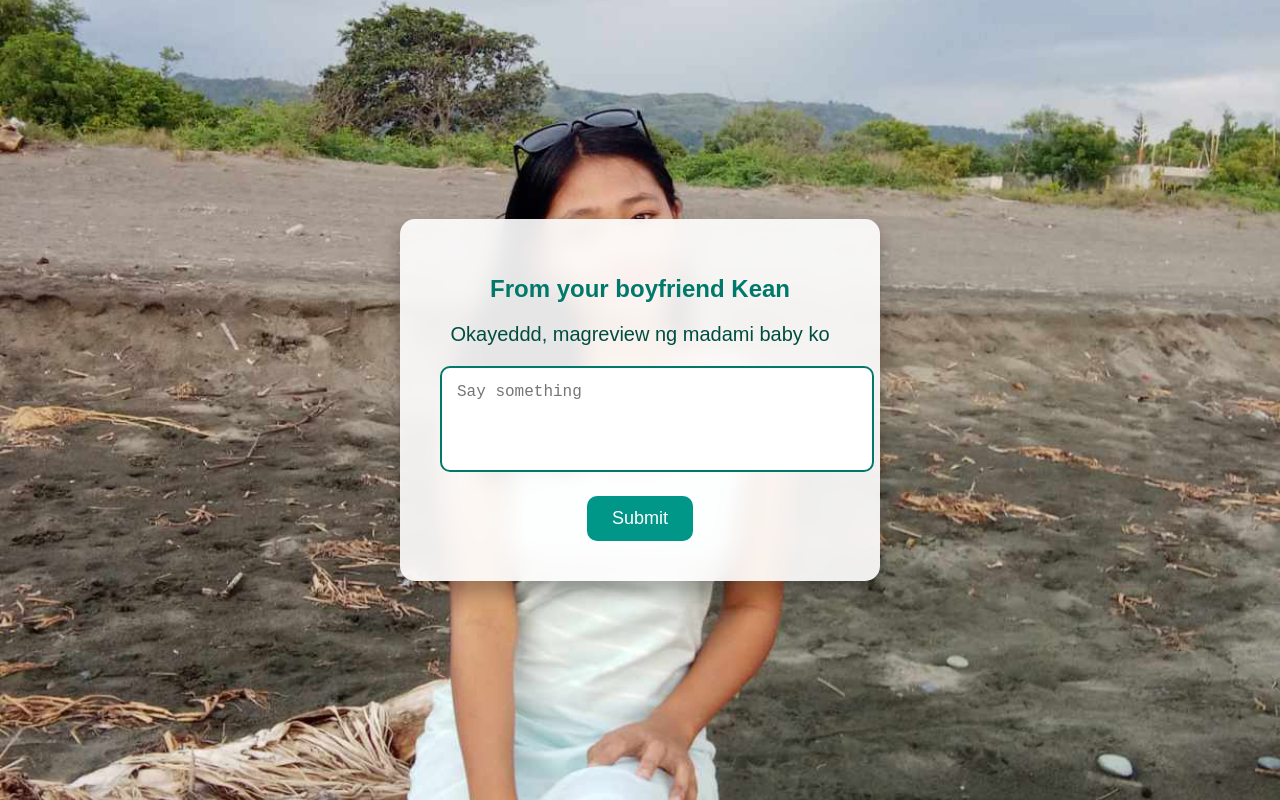
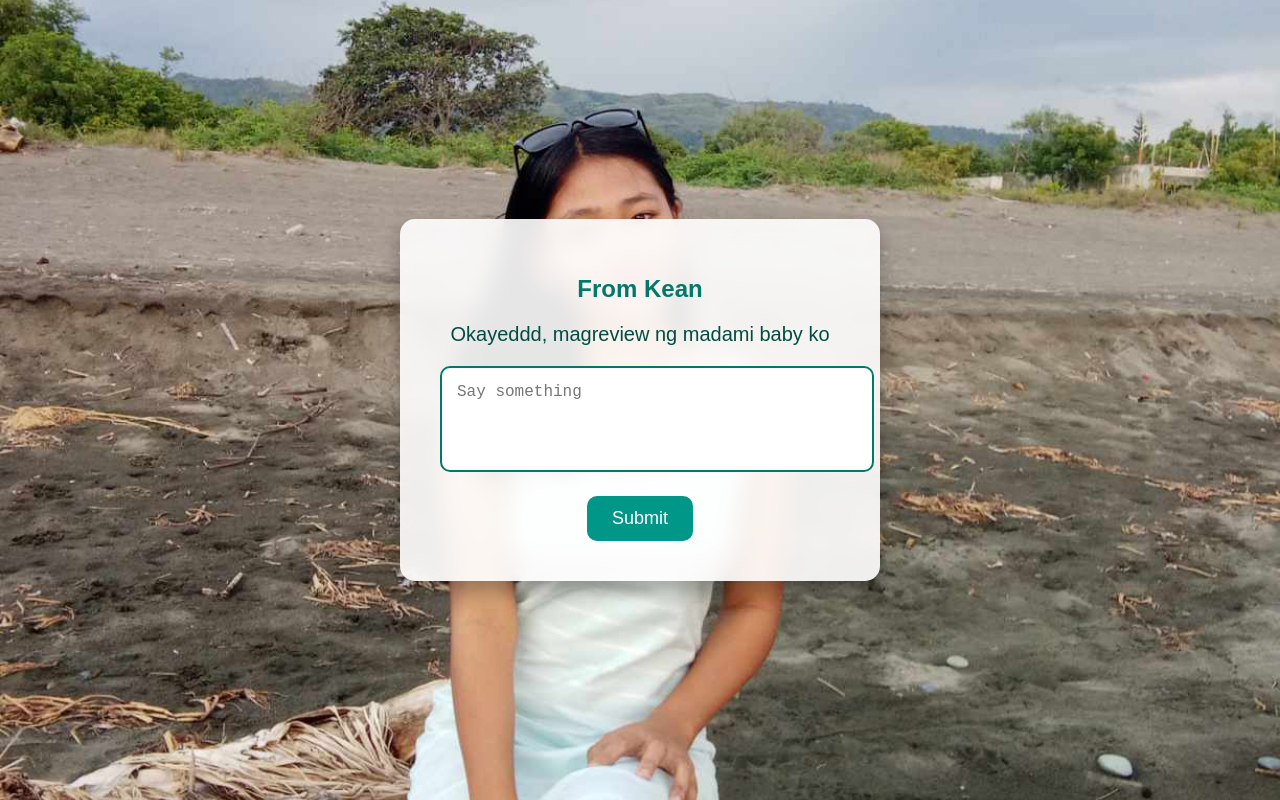
Before and after one commit to Keannz/Ayrang, a plain HTML site: page index.html in a window 1280 px wide. Drawn offline with Linux system fonts and the light colour scheme.

Commit message:
Update index.html

```diff
--- a/index.html
+++ b/index.html
@@ -65,7 +65,7 @@
 </head>
 <body>
     <div class="container">
-        <h1>From your boyfriend Kean</h1>
+        <h1>From Kean</h1>
         <p class="question">Okayeddd, magreview ng madami baby ko</p>
         <textarea class="answer-box" rows="4" placeholder="Say something"></textarea>
         <br>
```
